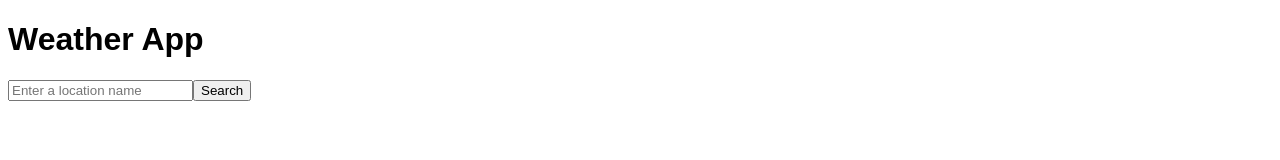
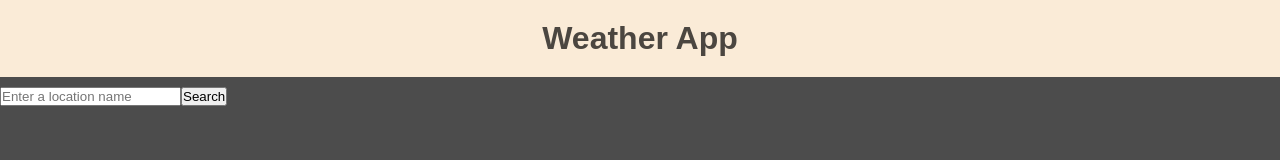
Before and after one commit to MuKhAlm/odin-weather-app, a website built with webpack: page dist/index.html in a window 1280 px wide. Built offline with Linux system fonts and the light colour scheme.

Commit message:
Add heading style

```diff
--- a/src/styles.css
+++ b/src/styles.css
@@ -1,8 +1,44 @@
 :root {
     --main-font-color: antiquewhite;
     --main-bg-color: rgba(0, 0, 0, .7);
+    --main-font-size: 1.3rem;
+    --main-header-bg-color: antiquewhite;
+    --main-header-font-color: rgba(0, 0, 0, .7);
     --main-header-font-size: 2rem;
-    --main-font-size: 1.3rem;
     font-family: Arial, Helvetica, sans-serif;
     height: 100%;
 }
+
+html {
+    position: relative;
+    min-height: 100%;
+}
+
+*,
+*::after,
+*::before {
+  box-sizing: border-box;
+  padding: 0;
+  margin: 0;
+}
+
+body {
+    margin: 0;
+    height: 100%;
+    margin-bottom: 80px;
+    background-color: var(--main-bg-color);
+    color: var(--main-font-color);
+}
+
+header {
+    text-align: center;
+    padding-top: 20px;
+    padding-bottom: 20px;
+    margin-bottom: 10px;
+    color: var(--main-header-font-color);
+    background-color: var(--main-header-bg-color);
+}
+
+h1 {
+    font-size: var(--main-header-font-size);
+}
```
Also changed, not shown: dist/main.js.
